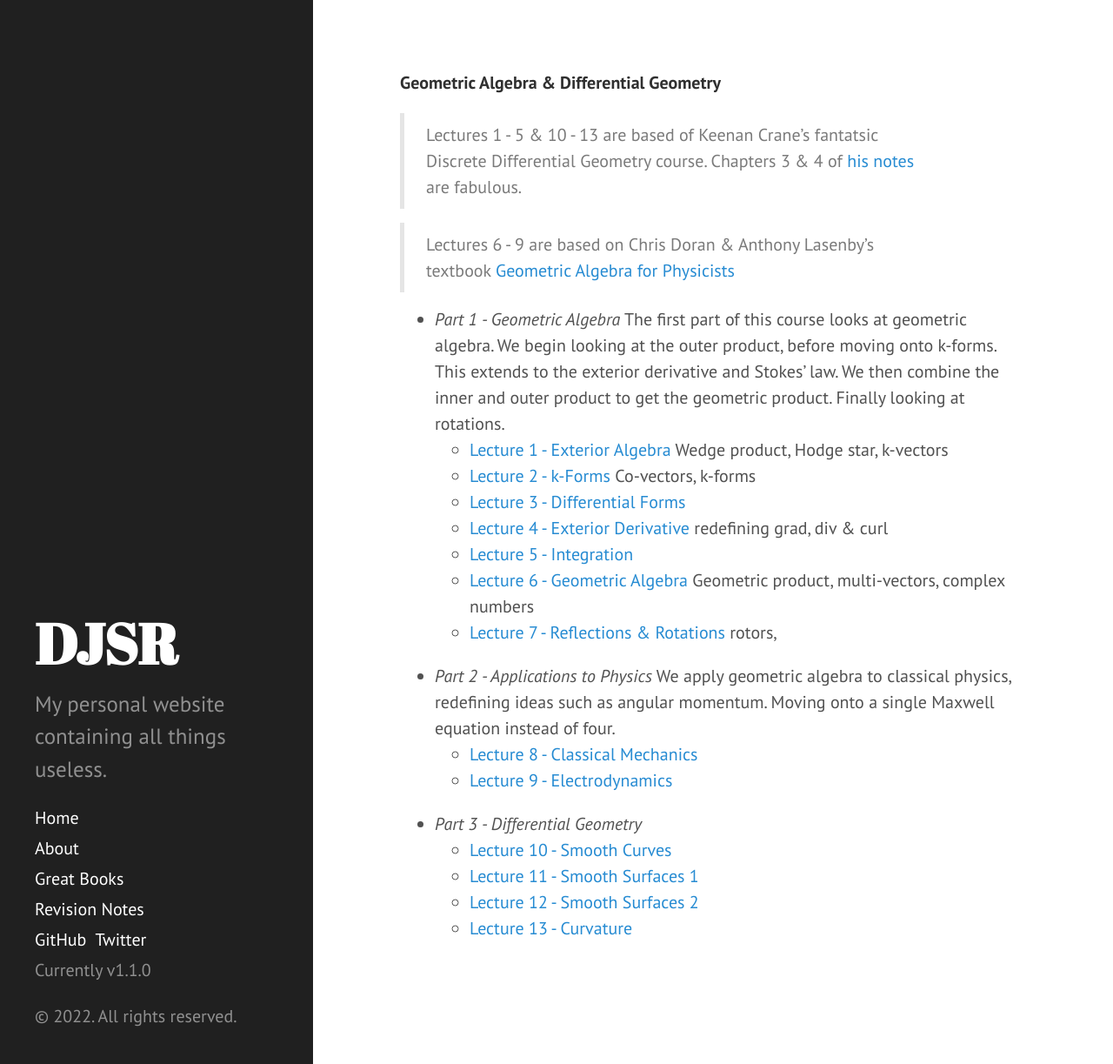
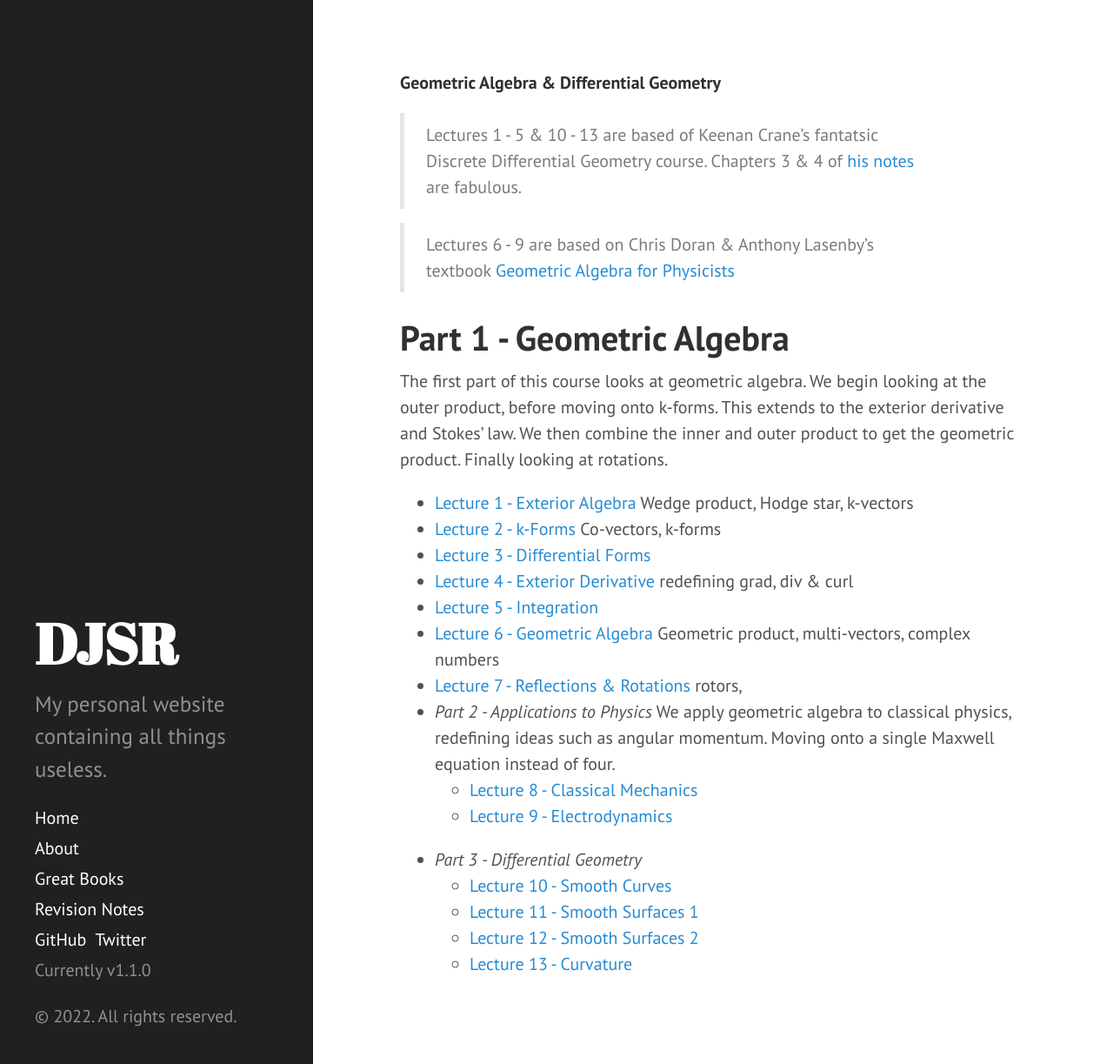
Before and after one commit to dansomrob/dansomrob.github.io, a Jekyll site: the page built from assets/Geometric_Algebra/index.md, in a window 1280 px wide and 1223 px high. Shown: the whole window at 87% size. Built offline with Jekyll 4.4.1, drawn with Linux system fonts in a browser that asks for light colours.

```diff
--- a/assets/Geometric_Algebra/index.md
+++ b/assets/Geometric_Algebra/index.md
@@ -8,7 +8,8 @@ title: Geometric Algebra
 
 > Lectures 6 - 9 are based on Chris Doran & Anthony Lasenby's textbook [Geometric Algebra for Physicists]( {{site.url}}/assets/Geometric_Algebra/GAforPhysics.pdf)
 
-- *Part 1 - Geometric Algebra*
+<h1>Part 1 - Geometric Algebra</h1>
+
 The first part of this course looks at geometric algebra. We begin looking at the outer product, before moving onto k-forms. This extends to the exterior derivative and Stokes' law. We then combine the inner and outer product to get the geometric product. Finally looking at rotations.
   - [Lecture 1 - Exterior Algebra]({{ site.url }}/assets/Geometric_Algebra/Lectures/L1.pdf)
   Wedge product, Hodge star, k-vectors
```
